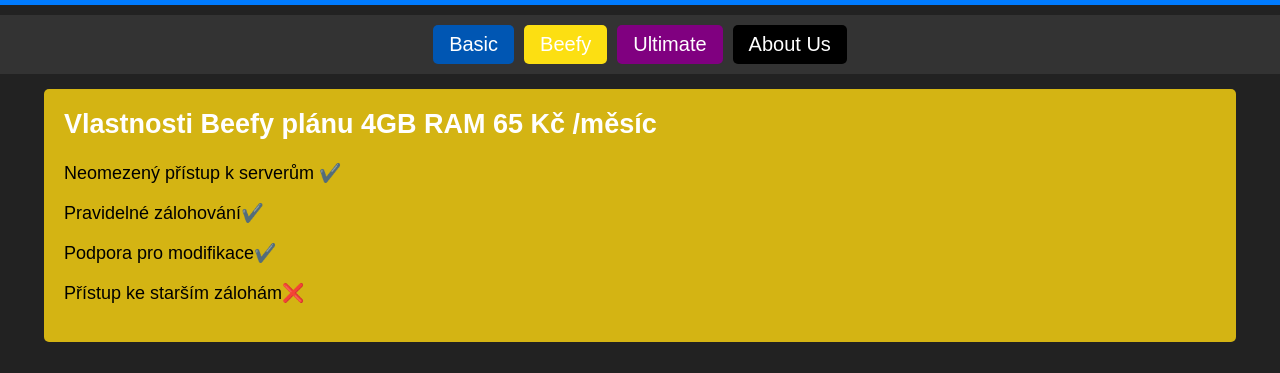
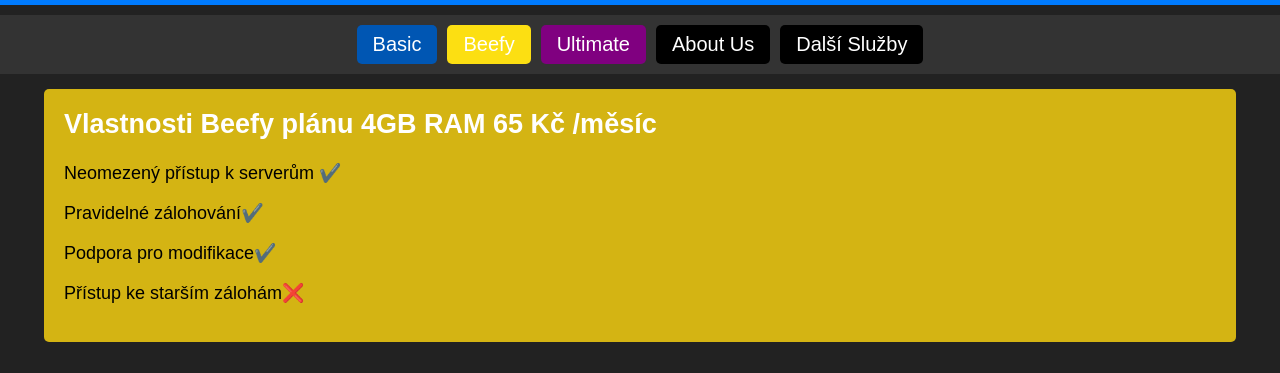
Before and after one commit to Luky1212/MycatHost.cz-Beefy, a plain HTML site: page index.html in a window 1280 px wide. Shown: the part 67-440 px from the top of the page. Drawn offline with Linux system fonts and the light colour scheme.

Commit message:
Update index.html

```diff
--- a/index.html
+++ b/index.html
@@ -61,6 +61,7 @@
         .beefy { background-color: #fcdf12; }
         .ultimate { background-color: purple; }
         .about { background-color: black; color: white; }
+        .dalsi { background-color: black; color: white; }
         .block {
             width: 90%;
             margin: 15px auto;
@@ -133,6 +134,7 @@
         <a href="https://luky1212.github.io/MycatHost.cz-Beefy/" class="beefy">Beefy</a>
         <a href="https://luky1212.github.io/MycatHost.cz-Ultimate/" class="ultimate">Ultimate</a>
         <a href="https://luky1212.github.io/MycatHost.cz-AboutUs/" class="about">About Us</a>
+        <a href="https://luky1212.github.io/MycatHost.cz-DalsiSluzby/" class="dalsi">Další Služby</a>
     </div>
 
  <div class="features">
```
